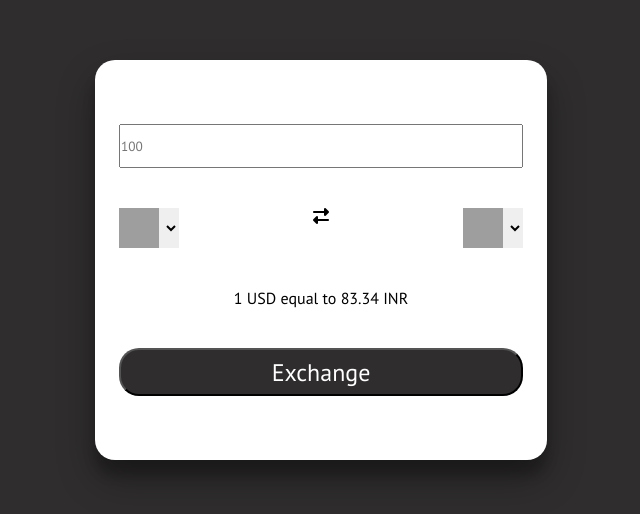
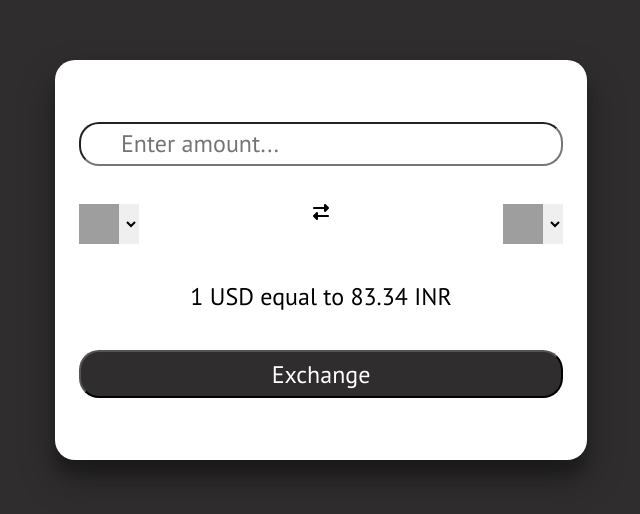
Before and after one commit to anurag-prajapati34/currency-converter-, a plain HTML site: page index.html in a window 1280 px wide. Shown: the part 140-654 px from the top of the page, without its empty margins (319-959 px from the left). Drawn offline with Linux system fonts and the light colour scheme; no server answers; grey boxes are pictures that could not be loaded.

Commit message:
improving design

```diff
--- a/index.html
+++ b/index.html
@@ -16,7 +16,7 @@
     <div class="container">
         <form>
             <div id="input">
-                <input placeholder="100" type="number">
+                <input placeholder="Enter amount..." type="number">
             </div>
 
            <div id="selectContainer">
--- a/script.js
+++ b/script.js
@@ -141,7 +141,7 @@ const   getFromCurr =async ()=>{
 
    convertedValue=ConversionRate[toCurrCode]*amtValue;
 
-result.textContent=`${amtValue}${fromCurrCode} = ${convertedValue} ${toCurrCode}`
+result.textContent=`${amtValue} ${fromCurrCode} = ${convertedValue} ${toCurrCode}`
 
 
 
--- a/style.css
+++ b/style.css
@@ -23,6 +23,9 @@ body{
 #input input{
     height: 5vmin;
     width: 50vmin;
+    border-radius: 20px;
+    padding:0 5vmin;
+    font-size: 3vmin;
 
 }
 
@@ -80,5 +83,12 @@ select{
 }
 #excBtn:hover{
     cursor: pointer;
+    border: 2px solid #2F2D2E;
+    background-color: white;
+    color: #2F2D2E;
+    transform: scale(1.02);
 
 }
+#result{
+    font-size: 3vmin;
+}
```
